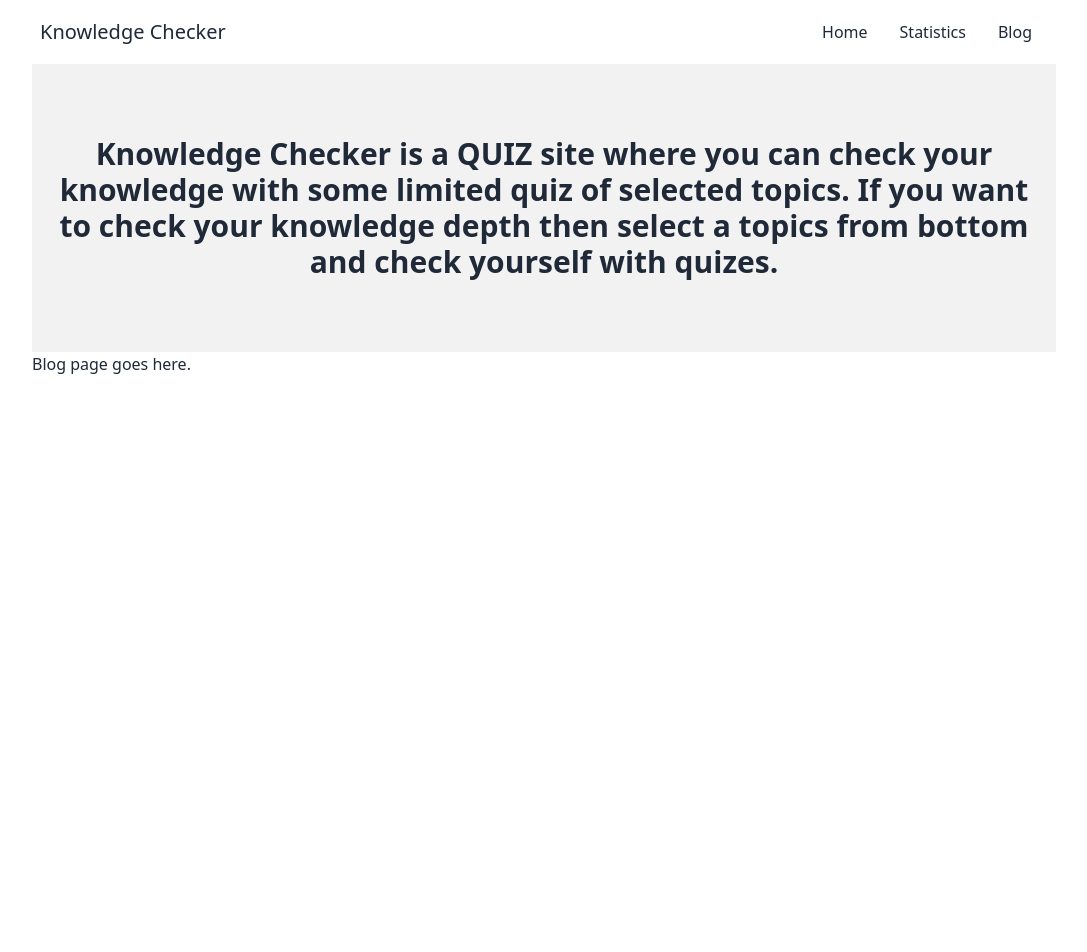
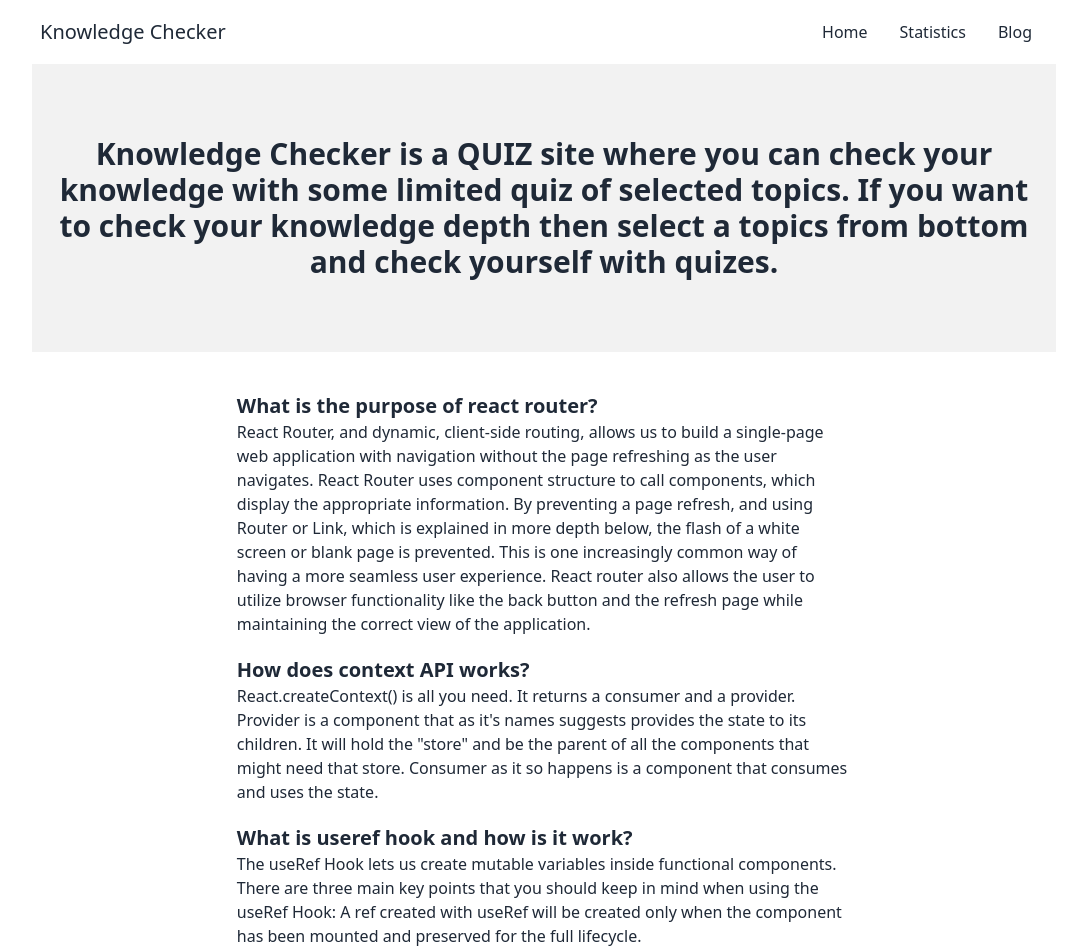
Before and after one commit to theMorshed/knowledge-checker-assignment-9, a React (Create React App) app: page /blog in a window 1280 px wide. Shown: the top 952 px of the page, without its empty margins (96-1183 px from the left). Before the commit the page ends 800 px from the top, so only its background shows below. Built offline with nearby package versions, Linux system fonts and the light colour scheme.

Commit message:
create blog page and write all three questions answer

```diff
--- a/src/components/Blog.js
+++ b/src/components/Blog.js
@@ -2,8 +2,19 @@ import React from 'react';
 
 const Blog = () => {
     return (
-        <div>
-            Blog page goes here.
+        <div className='w-3/5 mx-auto my-10'>
+            <div className='mb-5'>
+                <h2 className='text-xl font-semibold'>What is the purpose of react router?</h2>
+                <p>React Router, and dynamic, client-side routing, allows us to build a single-page web application with navigation without the page refreshing as the user navigates. React Router uses component structure to call components, which display the appropriate information. By preventing a page refresh, and using Router or Link, which is explained in more depth below, the flash of a white screen or blank page is prevented. This is one increasingly common way of having a more seamless user experience. React router also allows the user to utilize browser functionality like the back button and the refresh page while maintaining the correct view of the application.</p>
+            </div>
+            <div className='mb-5'>
+                <h2 className='text-xl font-semibold'>How does context API works?</h2>
+                <p>React.createContext() is all you need. It returns a consumer and a provider. Provider is a component that as it's names suggests provides the state to its children. It will hold the "store" and be the parent of all the components that might need that store. Consumer as it so happens is a component that consumes and uses the state. </p>
+            </div>
+            <div>
+                <h2 className='text-xl font-semibold'>What is useref hook and how is it work?</h2>
+                <p>The useRef Hook lets us create mutable variables inside functional components. There are three main key points that you should keep in mind when using the useRef Hook: A ref created with useRef will be created only when the component has been mounted and preserved for the full lifecycle.</p>
+            </div>
         </div>
     );
 };
```
